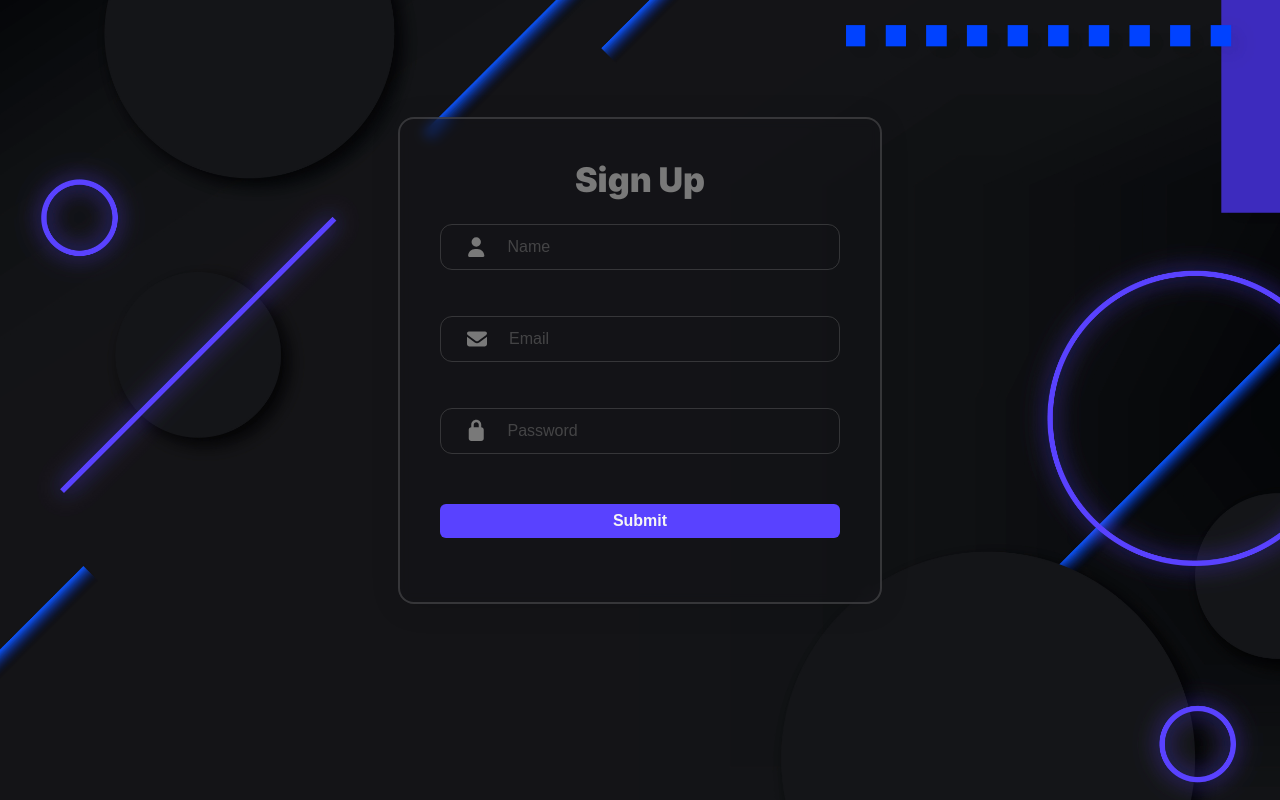
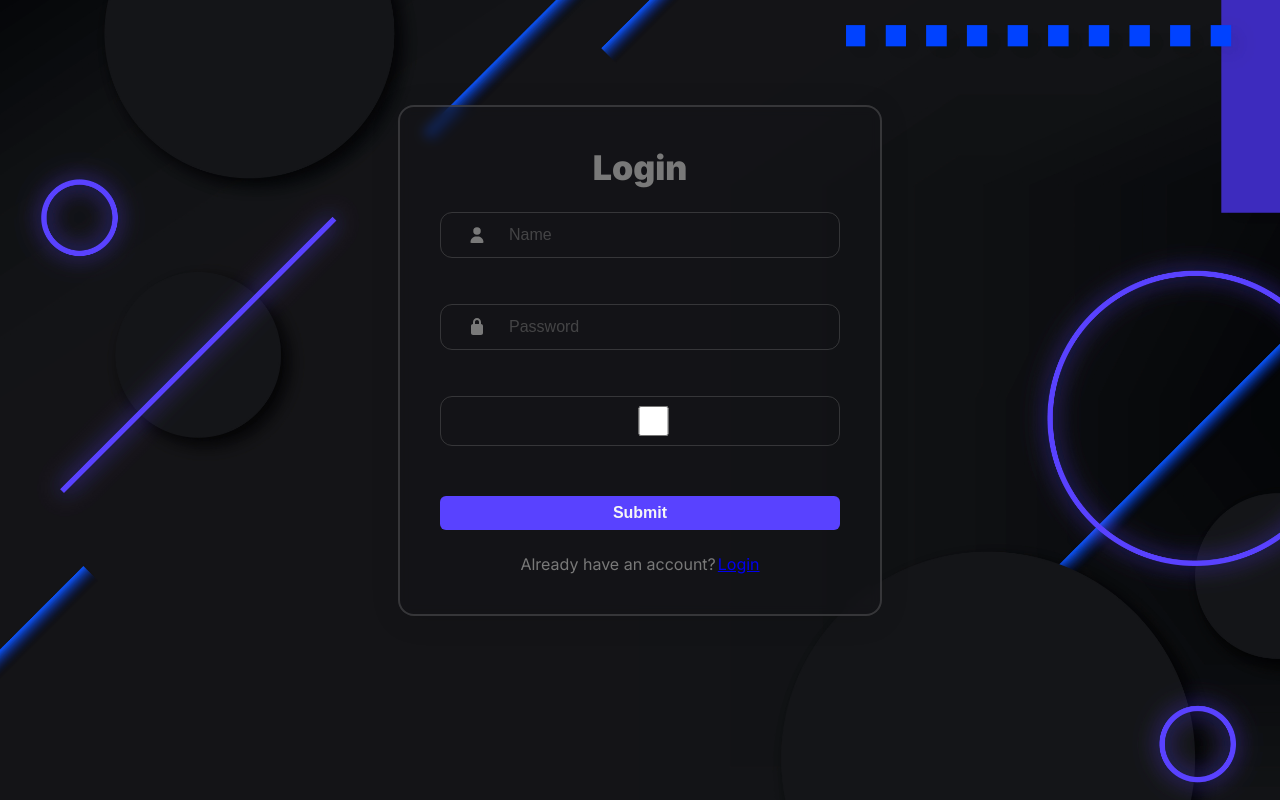
Before and after one commit to Pragathiswaran/forms, a React (Vite) app in the folder frontend/: page / in a window 1280 px wide. Built offline with nearby package versions, Linux system fonts and the light colour scheme.

Commit message:
feat: login page created

```diff
--- a/frontend/src/components/forms/Form.jsx
+++ b/frontend/src/components/forms/Form.jsx
@@ -32,7 +32,7 @@ const Form = ({formDetails, title}) => {
             return acc
         },{}))
 
-    const {Field, handleSubmit} = useForm({
+    const {Field, handleSubmit, Subscribe} = useForm({
         defaultValues:
             formDetails.reduce((acc, fields) => {
             acc[fields.field] = ""
@@ -77,8 +77,16 @@ const Form = ({formDetails, title}) => {
                 </Field>
             ))}
         </div>
-        <div className="btn-container">
-            <Button children="Submit"/>
+        <Subscribe selector={(state) => [state.canSubmit, state.isSubmitting]}>
+            {([canSubmit, isSubmitting]) =>(
+                <div className="btn-container" disabled={!canSubmit || isSubmitting}>
+                    <Button>{isSubmitting ? "logging in" : "Submit"}</Button>
+                </div>
+            )}
+        </Subscribe>
+        <div className='form-link'>
+            <span>Already have an account?</span>
+            <a href="http://">Login</a>
         </div>
     </form>
   )
--- a/frontend/src/components/ui/Input.jsx
+++ b/frontend/src/components/ui/Input.jsx
@@ -1,15 +1,11 @@
 import React from 'react'
 import './../../styles/Input.css'
+import { toFirstUpperCase } from './../../utils'
 
 const Input = ({logo, error, placeholder, ...props}) => {
-
-  const toFirstUpperCase = ( str ) => {
-      if (!str) return ""
-      return str[0].toUpperCase() + str.slice(1)
-  }
   return (
     <div className={`input-container ${error ? 'error': 'default'}`}>
-      {logo}
+      <div className='input-logo'>{logo}</div>
       <input className='input-field' placeholder={toFirstUpperCase(placeholder)} {...props}/>
     </div>
   )
--- a/frontend/src/pages/Home.jsx
+++ b/frontend/src/pages/Home.jsx
@@ -6,8 +6,8 @@ import Form from './../components/forms/Form'
 const Home = () => {
   return (
     <section>
-      {/* <Form formDetails={loginForm} title={'Login'}/> */}
-      <Form formDetails={signupForm} title={'Sign Up'}/>
+      <Form formDetails={loginForm} title={'Login'}/>
+      {/* <Form formDetails={signupForm} title={'Sign Up'}/> */}
     </section>
   )
 }
--- a/frontend/src/styles/Input.css
+++ b/frontend/src/styles/Input.css
@@ -8,8 +8,7 @@
 }
 
 .input-logo{
-    width: 20px;
-    height: 20px;
+    display: inline-flex;
     margin: 0 20px;
 }
 
--- a/frontend/src/styles/form.css
+++ b/frontend/src/styles/form.css
@@ -48,3 +48,12 @@
     width: 100%;
     margin: 24px 0;
 }
+
+.form-link{
+    display: flex;
+    justify-content: center;
+    gap: 2px;
+}
+.form-link span{
+    color: var(--primary-grey);
+}
--- a/frontend/src/utils/forms.jsx
+++ b/frontend/src/utils/forms.jsx
@@ -4,26 +4,31 @@ import {faUser, faEnvelope, faLock} from '@fortawesome/free-solid-svg-icons'
 const signupForm =[ {
         field: 'name',
         type: 'text',
-        logo: <FontAwesomeIcon icon={faUser} className='input-logo'/>
+        logo: <FontAwesomeIcon icon={faUser} />
     }, {
         field: 'email',
         type: 'text',
-        logo: <FontAwesomeIcon icon={faEnvelope} className='input-logo'/>
+        logo: <FontAwesomeIcon icon={faEnvelope} />
     },{
         field: 'password',
         type: 'password',
-        logo: <FontAwesomeIcon icon={faLock} className='input-logo'/>
+        logo: <FontAwesomeIcon icon={faLock} />
 }];
 
 const loginForm = [
     {
         field: 'name',
         type: 'text',
-        logo: <FontAwesomeIcon icon={faUser} className='input-logo'/>
+        logo: <FontAwesomeIcon icon={faUser} />
     },{
         field: 'password',
         type: 'password',
-        logo: <FontAwesomeIcon icon={faLock} className='input-logo'/>
+        logo: <FontAwesomeIcon icon={faLock} />
+    },
+    {
+        field: 'checkbox',
+        type: 'checkbox',
+        // logo: <FontAwesomeIcon icon={faLock} />
     }
 ]
 
--- /dev/null
+++ b/frontend/src/utils/helper.js
@@ -0,0 +1,6 @@
+const toFirstUpperCase = ( str ) => {
+      if (!str) return ""
+      return str[0].toUpperCase() + str.slice(1)
+}
+
+export { toFirstUpperCase }
--- a/frontend/src/utils/index.js
+++ b/frontend/src/utils/index.js
@@ -1,3 +1,4 @@
 import { signupForm, loginForm } from './forms.jsx'
+import { toFirstUpperCase } from './helper.js'
 
-export { signupForm, loginForm }
+export { signupForm, loginForm, toFirstUpperCase }
```
